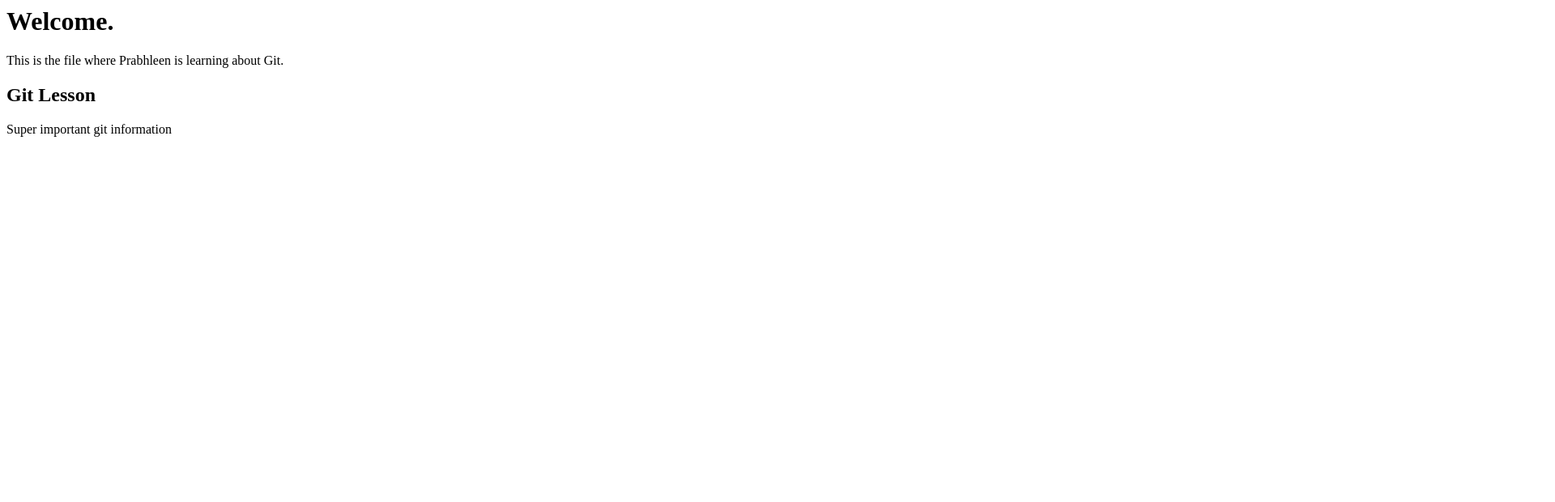
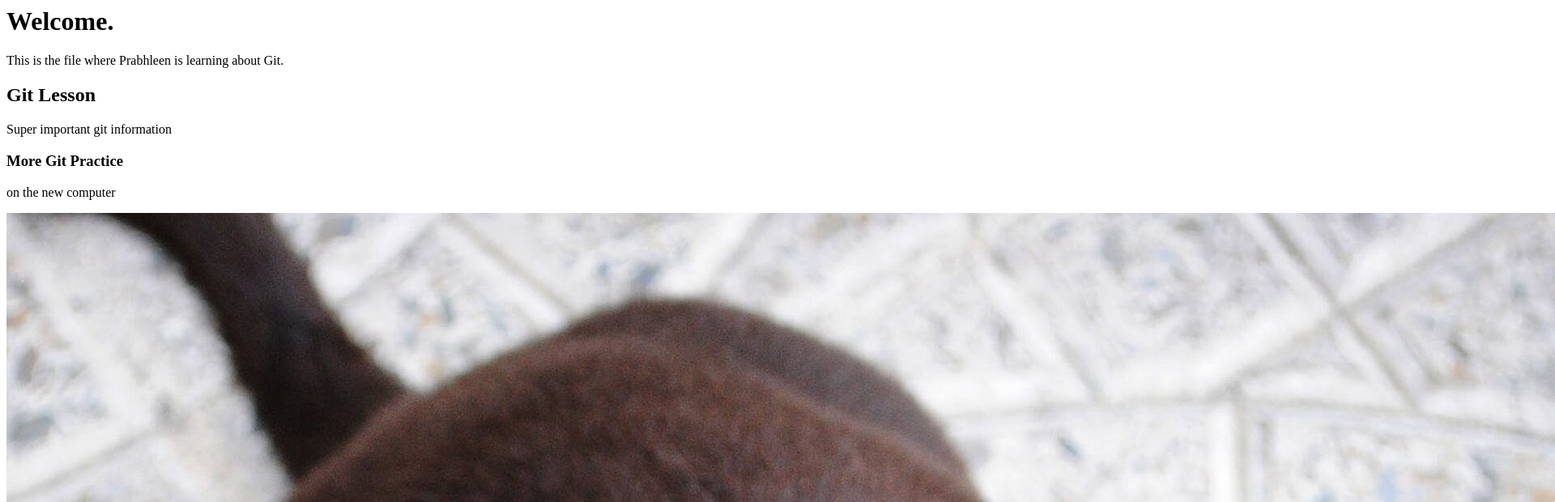
Before and after one commit to pkaurla/gitLesson, a plain HTML site: page index.html in a window 1280 px wide. Shown: the top 620 px of the page at 81% size, 1920 px wide, since content can reach past the window. Drawn offline with Linux system fonts and the light colour scheme.

Commit message:
added third header and paragraph, new image

```diff
--- a/index.html
+++ b/index.html
@@ -12,6 +12,10 @@
 
     <h2>Git Lesson</h2>
     <p>Super important git information</p>
+
+    <h3>More Git Practice</h3>
+    <p>on the new computer</p>
+    <img src="dog.jpeg">
 </body>
 
 </html>
```
Also changed, not shown: dog.jpeg (added).
